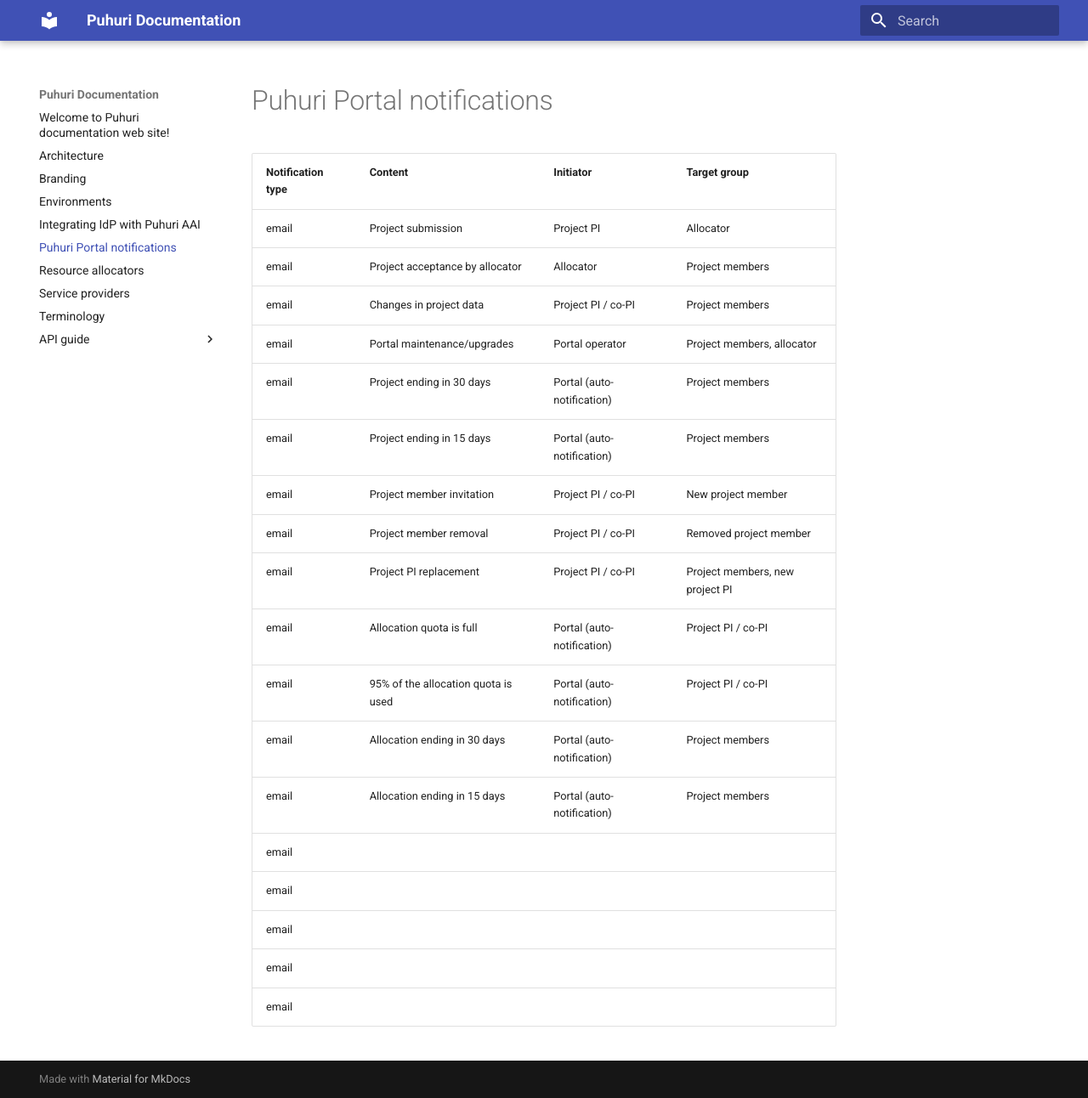
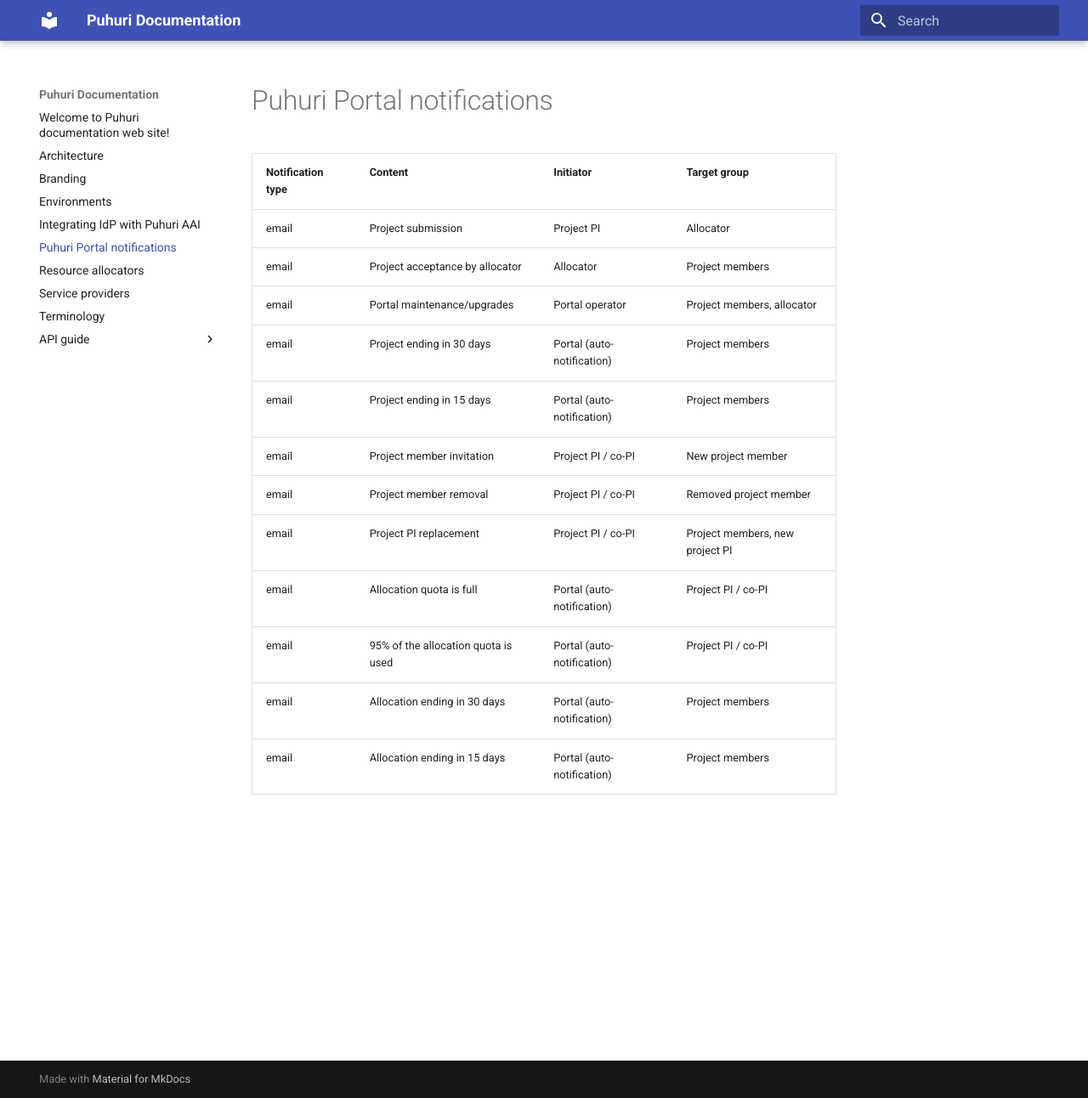
Before and after one commit to neicnordic/puhuri-web, an MkDocs documentation site: the page built from docs/notifications.md, in a window 1280 px wide and 1292 px high. Shown: the whole window at 85% size. Built offline with MkDocs 1.6.1 and Material for MkDocs 9.7.7, drawn with Linux system fonts in a browser that asks for light colours.

```diff
--- a/docs/notifications.md
+++ b/docs/notifications.md
@@ -3,7 +3,6 @@
 --- | --- | --- | --- |
 | email | Project submission | Project PI | Allocator |
 | email | Project acceptance by allocator | Allocator | Project members |
-| email | Changes in project data | Project PI / co-PI | Project members |
 | email | Portal maintenance/upgrades | Portal operator | Project members, allocator |
 | email | Project ending in 30 days | Portal (auto-notification) | Project members |
 | email | Project ending in 15 days | Portal (auto-notification) | Project members |
@@ -14,8 +13,3 @@
 | email | 95% of the allocation quota is used | Portal (auto-notification) | Project PI / co-PI |
 | email | Allocation ending in 30 days | Portal (auto-notification) | Project members |
 | email | Allocation ending in 15 days | Portal (auto-notification) | Project members |
-| email |  |  |  |
-| email |  |  |  |
-| email |  |  |  |
-| email |  |  |  |
-| email |  |  |  |
```
